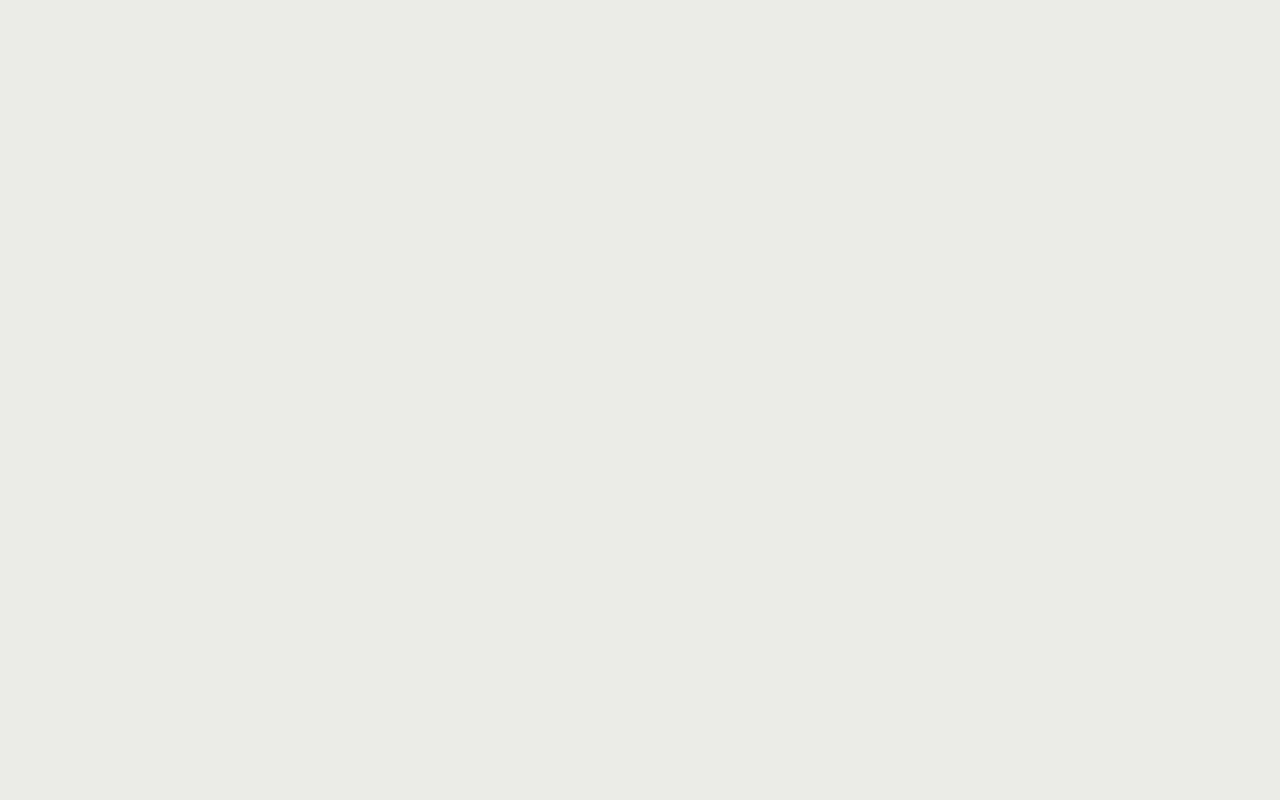
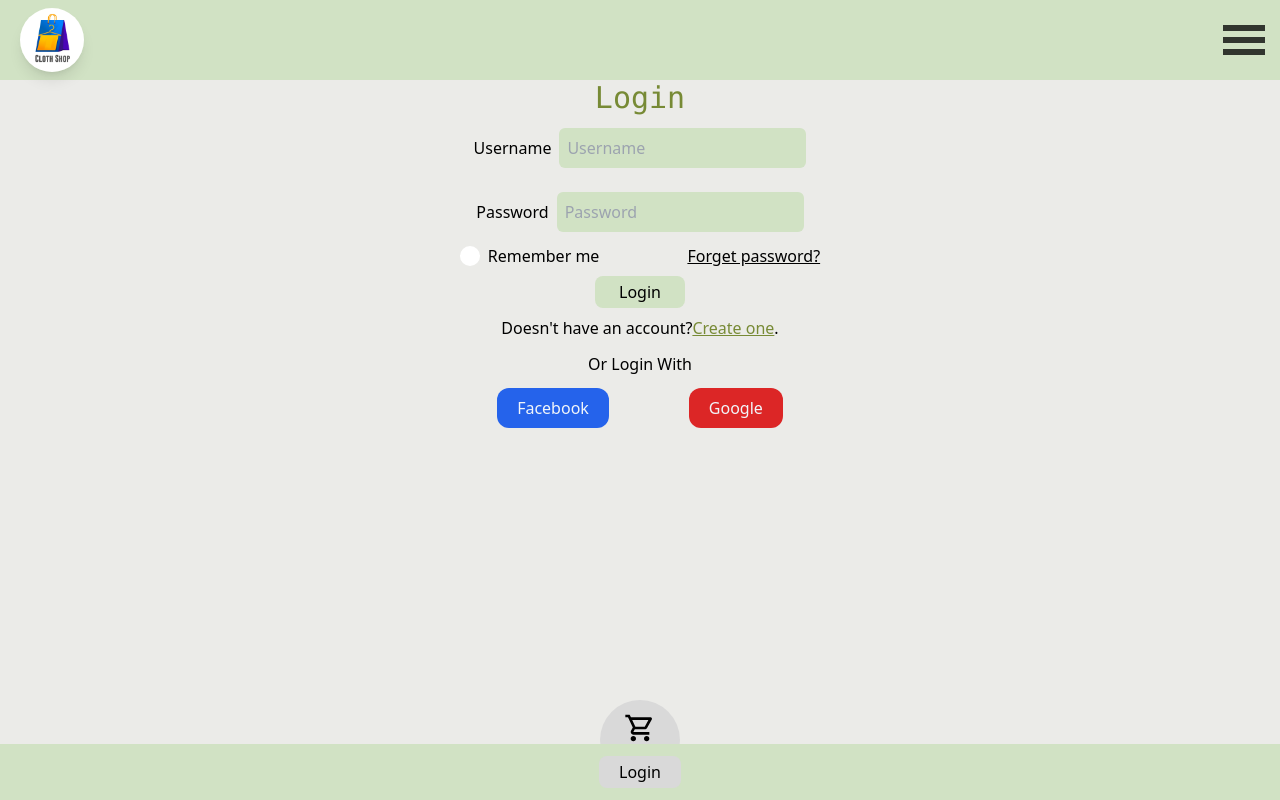
Before and after one commit to ImFropZ/e-commerce, a React (Vite) app: page /login in a window 1280 px wide. Before the commit this address had no page. Built offline with nearby package versions, Linux system fonts and the light colour scheme.

Commit message:
Login page structure

```diff
--- a/src/App.tsx
+++ b/src/App.tsx
@@ -1,6 +1,6 @@
 import { AccountBar, Header } from "./components";
 import { Outlet, Routes, Route } from "react-router-dom";
-import { Cart, Home, Product } from "./pages";
+import { Cart, Home, Login, Product } from "./pages";
 import { CartContext } from "./contexts/cartContext";
 import { useState } from "react";
 
@@ -34,6 +34,7 @@ function App() {
           }
         >
           <Route path="/" element={<Home />} />
+          <Route path="/login" element={<Login />} />
           <Route path="/product/:id" element={<Product />} />
           <Route path="/cart" element={<Cart />} />
         </Route>
--- a/src/components/AccountBar.tsx
+++ b/src/components/AccountBar.tsx
@@ -15,9 +15,11 @@ function AccountBar() {
         </Link>
       </div>
       <div className="h-14 w-full bg-primary flex items-center justify-center flex-col z-10">
-        <div className="px-5 py-1 bg-[#EBEBE8] rounded-lg cursor-pointer">
-          Login
-        </div>
+        <Link to="/login">
+          <div className="px-5 py-1 bg-secondary rounded-lg cursor-pointer">
+            Login
+          </div>
+        </Link>
       </div>
     </div>
   );
--- a/src/components/Header.tsx
+++ b/src/components/Header.tsx
@@ -14,7 +14,7 @@ function Header() {
   };
 
   return (
-    <div className="relative w-screen sm:h-20 h-16 bg-primary py-2 px-5 flex justify-center items-center z-50">
+    <div className="sticky top-0 w-screen sm:h-20 h-16 bg-primary py-2 px-5 flex justify-center items-center z-50">
       <img
         src={Logo}
         alt="Logo"
--- a/src/index.css
+++ b/src/index.css
@@ -9,22 +9,21 @@
 }
 
 @layer utilities {
-  .no-select {
-    -webkit-touch-callout: none; /* iOS Safari */
-    -webkit-user-select: none; /* Safari */
-    -khtml-user-select: none; /* Konqueror HTML */
-    -moz-user-select: none; /* Old versions of Firefox */
-    -ms-user-select: none; /* Internet Explorer/Edge */
-    user-select: none; /* Non-prefixed version, currently
-                                supported by Chrome, Edge, Opera and Firefox */
-  }
-
   .button {
     @apply bg-secondary px-4 rounded-md;
   }
 
   .checkbox:checked ~ div > img {
     @apply opacity-100;
+  }
+
+  .login-input {
+    @apply flex gap-2 my-3 items-center;
+  }
+
+  .login-input > input[type="text"],
+  .login-input > input[type="password"] {
+    @apply rounded-md px-2 py-2 bg-primary focus:bg-slate-200 focus:outline-none;
   }
 }
 
--- a/src/pages/Cart.tsx
+++ b/src/pages/Cart.tsx
@@ -3,7 +3,7 @@ import { useCartContext } from "../hooks/useCartContext";
 
 function Cart() {
   const { itemsId } = useCartContext();
-  console.log(itemsId.length);
+
   return (
     <>
       <div className="flex flex-col pt-3 items-center px-4">
@@ -12,14 +12,14 @@ function Cart() {
           placeholder="Search"
           className="rounded-lg w-72 px-2 bg-secondary placeholder:text-black"
         />
-        <div className="w-full h-[70vh] overflow-y-auto mt-2 flex flex-col gap-2">
+        <div className="overflow-y-auto absolute sm:top-32 top-28 bottom-48 px-5 flex flex-col w-full gap-3 sm:w-[40em]">
           {Array.from(Array(20), (v, i) => {
-            return <CartItem id={i.toString()} />;
+            return <CartItem id={i.toString()} key={i} />;
           })}
         </div>
       </div>
 
-      <div className="absolute bottom-28 left-0 right-0 flex justify-between px-8 max-w-2xl bg-secondary sm:mx-auto mx-6 py-3 rounded-lg items-center">
+      <div className="fixed bottom-28 left-0 right-0 flex justify-between px-8 max-w-2xl bg-secondary sm:mx-auto mx-6 py-3 rounded-lg items-center">
         <div>Total: 50$</div>
         <button
           className="px-4 bg-slate-600 text-white rounded-md disabled:opacity-40"
--- /dev/null
+++ b/src/pages/Login.tsx
@@ -0,0 +1,91 @@
+import { useRef } from "react";
+import { Link } from "react-router-dom";
+import { Check } from "../assets/svg";
+
+function Login() {
+  const formRef = useRef<HTMLFormElement>(null);
+
+  const handleSubmit = (e: React.FormEvent<HTMLFormElement>) => {
+    e.preventDefault();
+  };
+
+  return (
+    <div className="w-full flex flex-col items-center">
+      <h1 className="text-3xl font-mono text-primary-900">Login</h1>
+      <form
+        className="w-full flex flex-col items-center"
+        ref={formRef}
+        onSubmit={(e) => handleSubmit(e)}
+      >
+        <div className="login-input">
+          <label htmlFor="username">Username</label>
+          <input
+            type="text"
+            name=""
+            id="username"
+            placeholder="Username"
+            autoComplete="off"
+          />
+        </div>
+        <div className="login-input">
+          <label htmlFor="password">Password</label>
+          <input
+            type="password"
+            name=""
+            id="password"
+            placeholder="Password"
+            autoComplete="off"
+          />
+        </div>
+        <div className="flex gap-20">
+          <div className="flex items-center">
+            <input
+              type="checkbox"
+              className="opacity-0 absolute w-5 h-5 checkbox z-10 cursor-pointer"
+              // onClick={handleCheck}
+              // ref={checkRef}
+              id="remember-me"
+            />
+            <div className="w-5 h-5 bg-white rounded-full relative">
+              <img
+                src={Check}
+                alt="CheckMark"
+                className="absolute scale-150 opacity-0"
+              />
+            </div>
+            <label htmlFor="remember-me" className="px-2">
+              Remember me
+            </label>
+          </div>
+          <Link to="/forget-password" className="underline">
+            Forget password?
+          </Link>
+        </div>
+        <button type="submit" className="bg-primary px-6 py-1 my-2 rounded-lg">
+          Login
+        </button>
+      </form>
+
+      <div>
+        Doesn't have an account?
+        <Link to="/sign-up" className="underline text-primary-900">
+          Create one
+        </Link>
+        .
+      </div>
+      <div>
+        <h3 className="text-center my-3">Or Login With</h3>
+        <div className="flex gap-20">
+          <button className="px-5 py-2 rounded-xl bg-blue-600 text-slate-100">
+            Facebook
+          </button>
+          <button className="px-5 py-2 rounded-xl bg-red-600 text-slate-100">
+            Google
+          </button>
+        </div>
+      </div>
+    </div>
+  );
+}
+
+export default Login;
--- a/src/pages/index.ts
+++ b/src/pages/index.ts
@@ -1,5 +1,6 @@
 import Cart from "./Cart";
 import Home from "./Home";
+import Login from "./Login";
 import Product from "./Product";
 
-export { Home, Product, Cart };
+export { Home, Product, Cart, Login };
--- a/tailwind.config.cjs
+++ b/tailwind.config.cjs
@@ -5,10 +5,11 @@ module.exports = {
     extend: {
       colors: {
         primary: "#D1E2C4",
+        "primary-900": "#778A35",
         secondary: "#D9D9D9",
-        tertiary: "#EBEBE8"
-      }
+        tertiary: "#EBEBE8",
+      },
     },
   },
   plugins: [],
-}
+};
```
